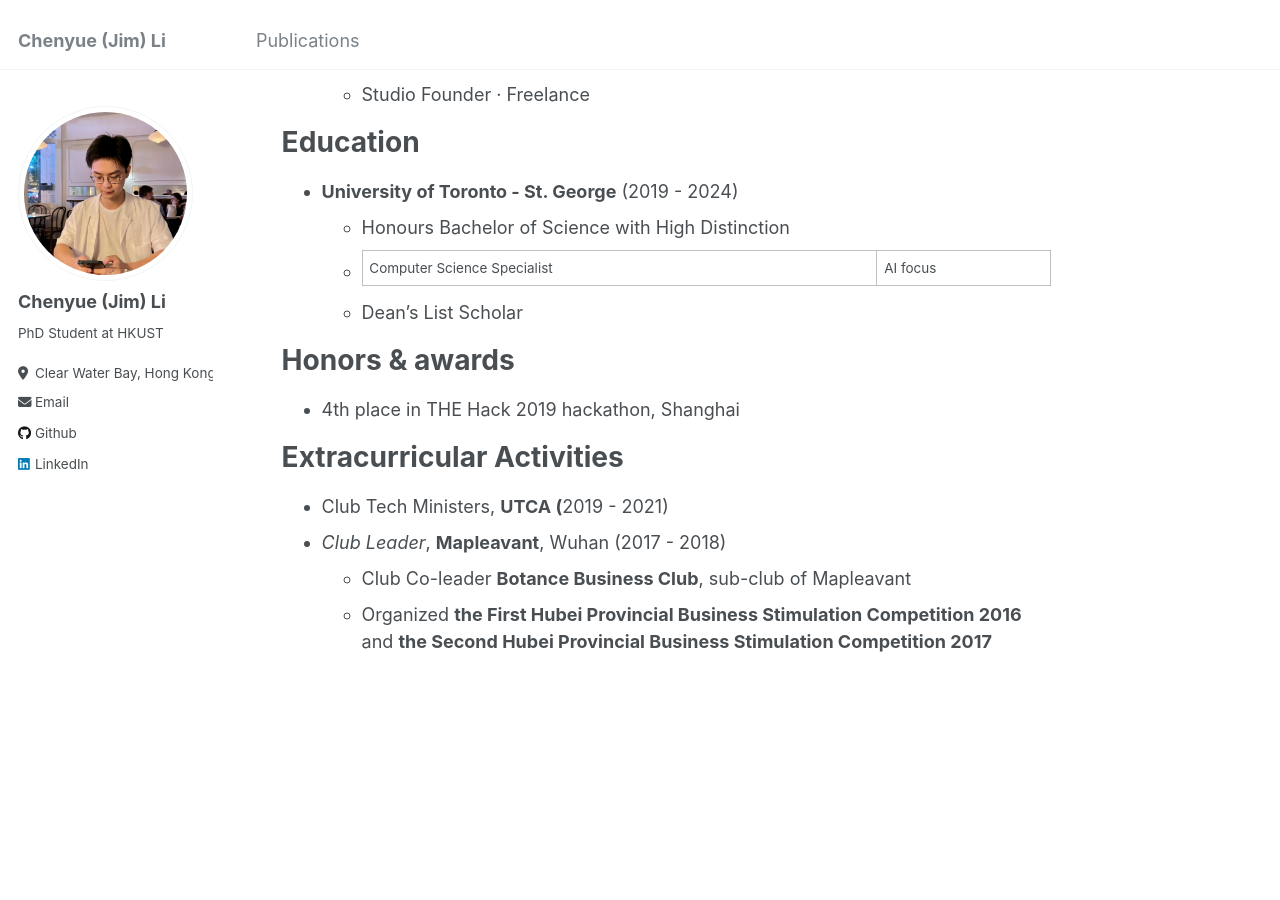
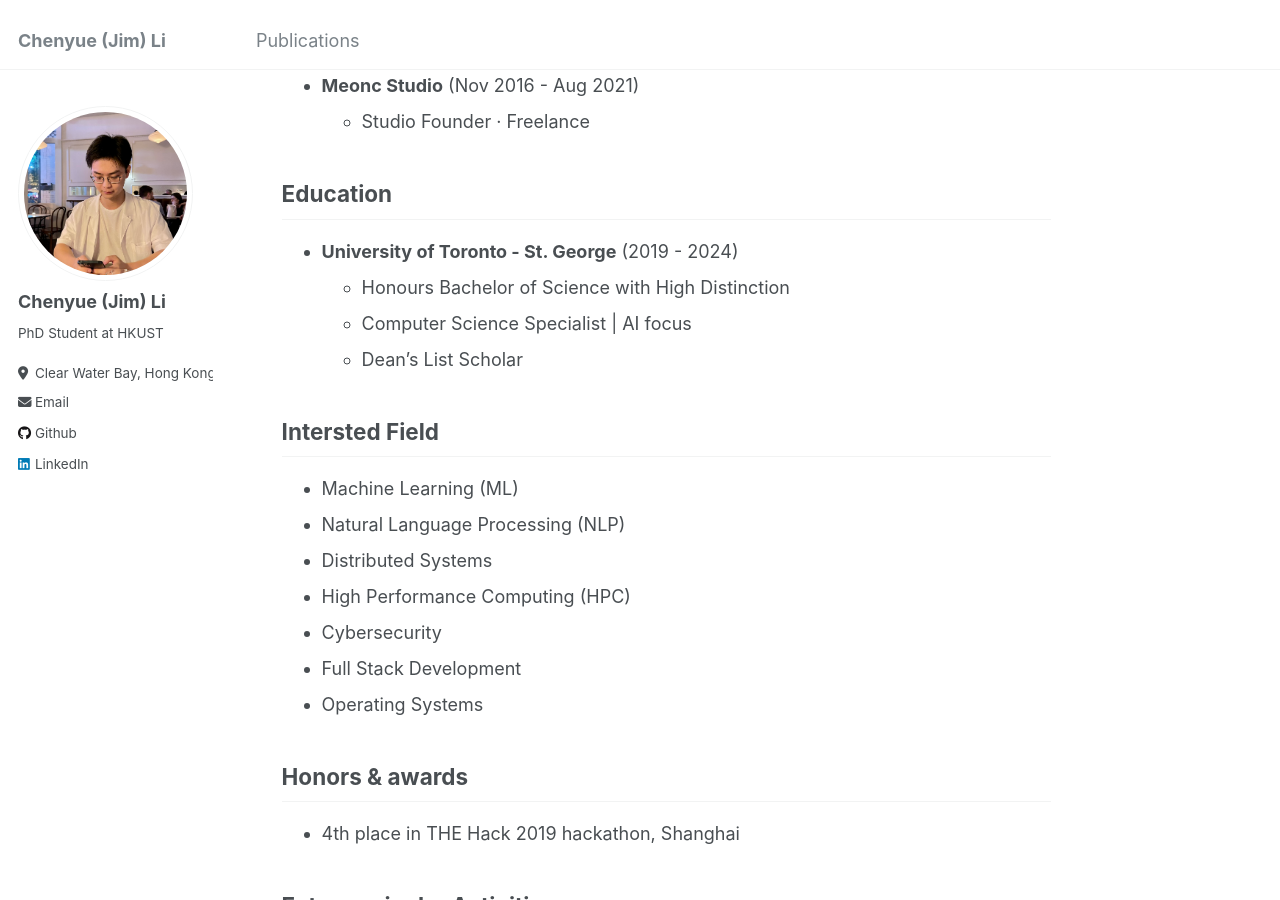
Before and after one commit to jimschenchen/jimschenchen.github.io, a Jekyll site: the page built from _pages/about.md, in a window 1280 px wide and 900 px high, scrolled down 430 px. Built offline with Jekyll 4.4.1, drawn with Linux system fonts in a browser that asks for light colours.

Commit message:
Update about.md

```diff
--- a/_pages/about.md
+++ b/_pages/about.md
@@ -10,7 +10,7 @@ redirect_from:
 My name is Chenyue (Jim) Li. I’m an incoming PhD student in the Department of Computer Science and Engineering at HKUST, under the supervision of [Prof Binhang YUAN](https://binhangyuan.github.io/site/). My research interest primarily focuses on large language model and AI system. Additionally, I am also interested in cybersecurity, operating system and full stack development.
 
 Experience
-======
+-----
 - **Voithos Labs** (Sep 2023 - April 2024)
     - Software Engineer · Part-time
 - **Huawei Technologies Canada Co., Ltd.** (May 2022 - Sep 2023)
@@ -19,19 +19,31 @@ Experience
     - Studio Founder · Freelance
 
 Education
-======
+-----
 - **University of Toronto - St. George** (2019 - 2024)
     - Honours Bachelor of Science with High Distinction
-    - Computer Science Specialist | AI focus
+    - Computer Science Specialist \| AI focus
     - Dean’s List Scholar
 
+
+Intersted Field
+-----
+- Machine Learning (ML)
+- Natural Language Processing (NLP)
+- Distributed Systems
+- High Performance Computing (HPC)
+- Cybersecurity
+- Full Stack Development
+- Operating Systems
+
+
 Honors & awards
-=====
+-----
 - 4th place in THE Hack 2019 hackathon, Shanghai
 
 
 Extracurricular Activities
-=====
+-----
 - Club Tech Ministers, **UTCA (**2019 - 2021)
 - *Club Leader*, **Mapleavant**, Wuhan (2017 - 2018)
     - Club Co-leader **Botance Business Club**, sub-club of Mapleavant
```
